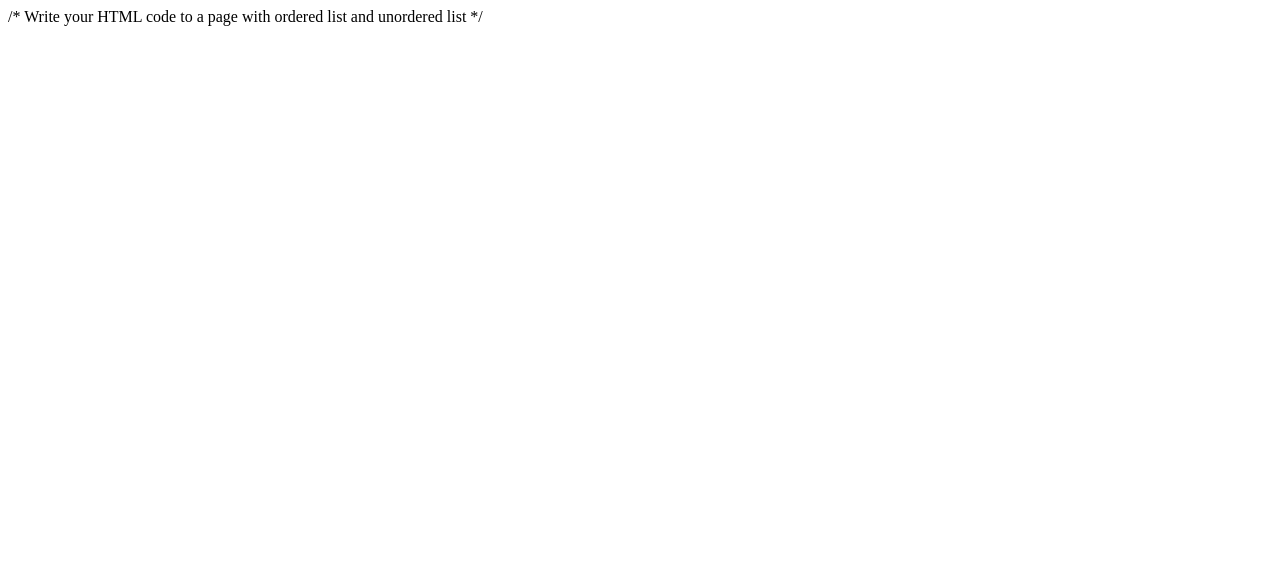
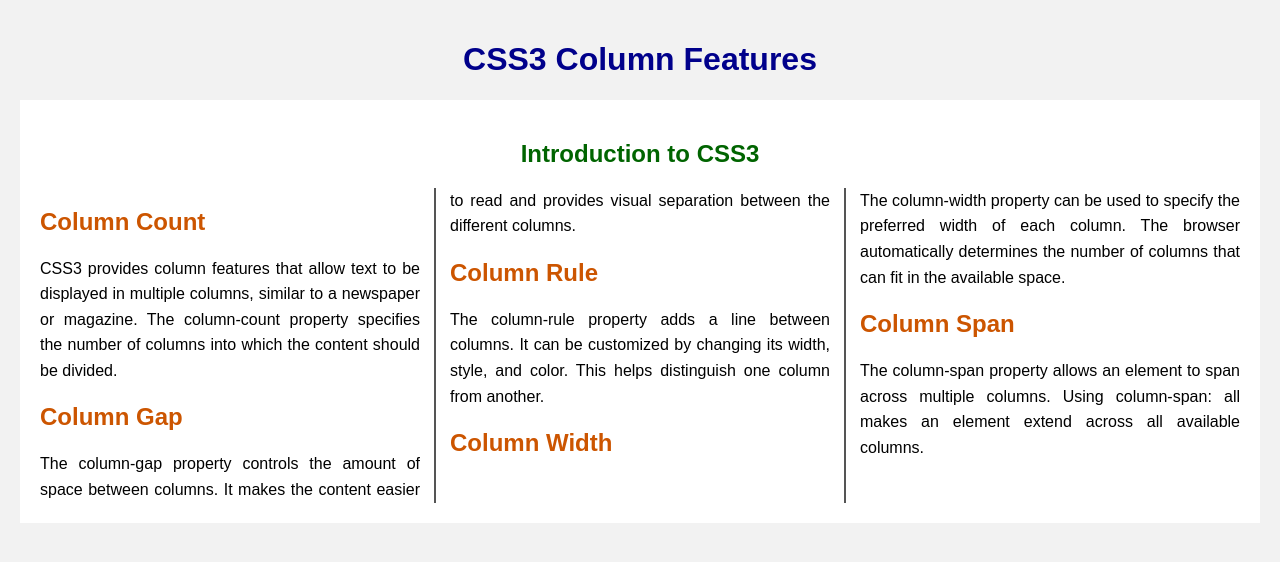
Before and after one commit to yogeshrvscas-netizen/yogesh-pr-6, a website: page index.html in a window 1280 px wide. Drawn offline with Linux system fonts and the light colour scheme.

Commit message:
Update index.html

```diff
--- a/index.html
+++ b/index.html
@@ -1,14 +1,99 @@
 <!DOCTYPE html>
 <html lang="en">
 <head>
-<meta charset="UTF-8">
-<meta name="viewport" content="width=device-width, initial-scale=1.0">
-<title>Ordered and Unordered List</title>
+    <meta charset="UTF-8">
+    <meta name="viewport" content="width=device-width, initial-scale=1.0">
+    <title>CSS3 Column Features</title>
+
+    <style>
+        body {
+            font-family: Arial, sans-serif;
+            background-color: #f2f2f2;
+            margin: 0;
+            padding: 20px;
+        }
+
+        h1 {
+            text-align: center;
+            color: darkblue;
+        }
+
+        .content {
+            background-color: white;
+            padding: 20px;
+
+            /* CSS3 Column Features */
+            column-count: 3;
+            column-gap: 30px;
+            column-rule: 2px solid #555;
+        }
+
+        h2 {
+            color: #cc5500;
+
+            /* Prevent heading from breaking between columns */
+            break-inside: avoid;
+        }
+
+        p {
+            text-align: justify;
+            line-height: 1.6;
+        }
+
+        .highlight {
+            column-span: all;
+            text-align: center;
+            color: darkgreen;
+            margin-bottom: 20px;
+        }
+    </style>
 </head>
 
 <body>
 
-/* Write your HTML code to a page with ordered list and unordered list */
+    <h1>CSS3 Column Features</h1>
+
+    <div class="content">
+
+        <h2 class="highlight">Introduction to CSS3</h2>
+
+        <h2>Column Count</h2>
+        <p>
+            CSS3 provides column features that allow text to be displayed
+            in multiple columns, similar to a newspaper or magazine.
+            The column-count property specifies the number of columns
+            into which the content should be divided.
+        </p>
+
+        <h2>Column Gap</h2>
+        <p>
+            The column-gap property controls the amount of space between
+            columns. It makes the content easier to read and provides
+            visual separation between the different columns.
+        </p>
+
+        <h2>Column Rule</h2>
+        <p>
+            The column-rule property adds a line between columns.
+            It can be customized by changing its width, style, and color.
+            This helps distinguish one column from another.
+        </p>
+
+        <h2>Column Width</h2>
+        <p>
+            The column-width property can be used to specify the preferred
+            width of each column. The browser automatically determines the
+            number of columns that can fit in the available space.
+        </p>
+
+        <h2>Column Span</h2>
+        <p>
+            The column-span property allows an element to span across
+            multiple columns. Using column-span: all makes an element
+            extend across all available columns.
+        </p>
+
+    </div>
 
 </body>
 </html>
```
